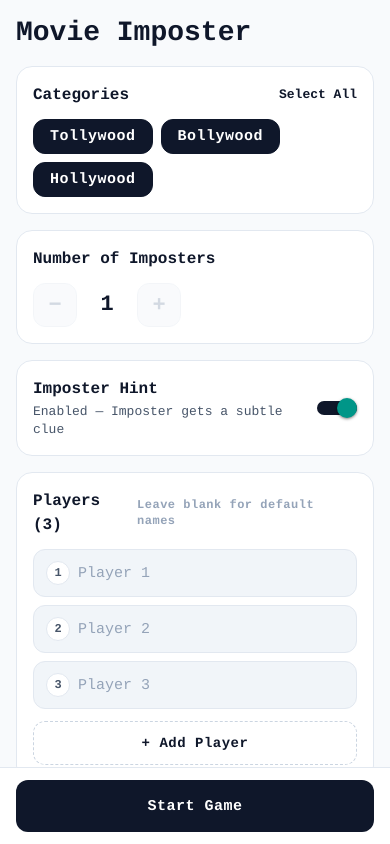
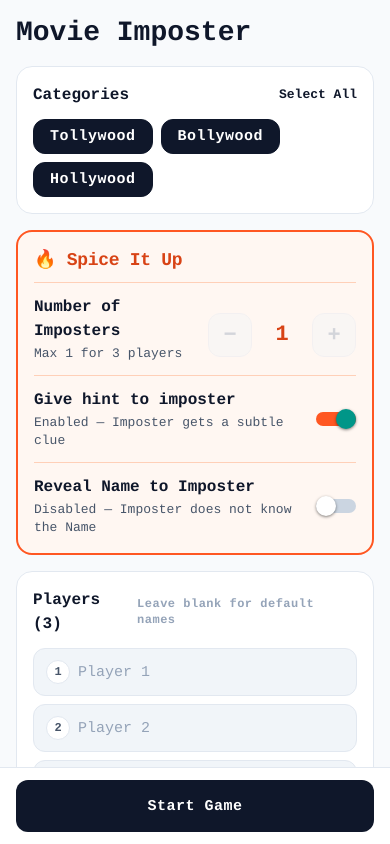
Before and after one commit to P-Sushanth/Movie_Imposter, a React Native app: screen / in a window 390 px wide. Built offline with nearby package versions, Linux system fonts and the light colour scheme.

Commit message:
feat(ui): add flame orange Spice It Up section with modifiers in setup screen

```diff
--- a/src/screens/SetupScreen.tsx
+++ b/src/screens/SetupScreen.tsx
@@ -24,6 +24,8 @@ interface SetupScreenProps {
   onChangeNumImposters: (count: number) => void;
   imposterClueEnabled: boolean;
   onToggleClueEnabled: (enabled: boolean) => void;
+  revealNameToImposter: boolean;
+  onToggleRevealNameToImposter: (enabled: boolean) => void;
   onStartGame: () => void;
 }
 
@@ -45,6 +47,8 @@ export const SetupScreen: React.FC<SetupScreenProps> = ({
   onChangeNumImposters,
   imposterClueEnabled,
   onToggleClueEnabled,
+  revealNameToImposter,
+  onToggleRevealNameToImposter,
   onStartGame,
 }) => {
   const maxImposters = Math.max(1, Math.floor(players.length / 2));
@@ -112,9 +116,22 @@ export const SetupScreen: React.FC<SetupScreenProps> = ({
           </View>
         </View>
 
-        {/* 2. Number of Imposters Section */}
-        <View style={styles.section}>
+        {/* 2. Spice It Up Section (Flame Orange) */}
+        <View style={styles.spicedSection}>
+          <View style={styles.spicedHeaderRow}>
+            <Text style={styles.spicedHeaderTitle}>🔥 Spice It Up</Text>
+          </View>
+
+          <View style={styles.spicedDivider} />
+
+          {/* Option 1: Number of Imposters */}
+          <View style={styles.spicedOptionRow}>
+            <View style={styles.switchTextContainer}>
               <Text style={styles.sectionTitle}>Number of Imposters</Text>
+              <Text style={styles.sectionSubtitle}>
+                Max {maxImposters} for {players.length} players
+              </Text>
+            </View>
             <View style={styles.stepperContainer}>
               <Pressable
                 onPress={handleDecrementImposters}
@@ -136,7 +153,9 @@ export const SetupScreen: React.FC<SetupScreenProps> = ({
               </Pressable>
 
               <View style={styles.stepperValueContainer}>
-              <Text style={styles.stepperValueText}>{numImposters}</Text>
+                <Text style={[styles.stepperValueText, { color: "#D84315" }]}>
+                  {numImposters}
+                </Text>
               </View>
 
               <Pressable
@@ -160,11 +179,12 @@ export const SetupScreen: React.FC<SetupScreenProps> = ({
             </View>
           </View>
 
-        {/* 3. Imposter Hint Section */}
-        <View style={styles.section}>
+          <View style={styles.spicedDivider} />
+
+          {/* Option 2: Give hint to imposter */}
           <View style={styles.switchRow}>
             <View style={styles.switchTextContainer}>
-              <Text style={styles.sectionTitle}>Imposter Hint</Text>
+              <Text style={styles.sectionTitle}>Give hint to imposter</Text>
               <Text style={styles.sectionSubtitle}>
                 {imposterClueEnabled
                   ? "Enabled — Imposter gets a subtle clue"
@@ -174,7 +194,27 @@ export const SetupScreen: React.FC<SetupScreenProps> = ({
             <Switch
               value={imposterClueEnabled}
               onValueChange={onToggleClueEnabled}
-              trackColor={{ false: "#CBD5E1", true: colors.primary }}
+              trackColor={{ false: "#CBD5E1", true: "#FF5722" }}
+              thumbColor={colors.surface}
+            />
+          </View>
+
+          <View style={styles.spicedDivider} />
+
+          {/* Option 3: Reveal Name to Imposter */}
+          <View style={styles.switchRow}>
+            <View style={styles.switchTextContainer}>
+              <Text style={styles.sectionTitle}>Reveal Name to Imposter</Text>
+              <Text style={styles.sectionSubtitle}>
+                {revealNameToImposter
+                  ? "Enabled — Imposter also sees the Name"
+                  : "Disabled — Imposter does not know the Name"}
+              </Text>
+            </View>
+            <Switch
+              value={revealNameToImposter}
+              onValueChange={onToggleRevealNameToImposter}
+              trackColor={{ false: "#CBD5E1", true: "#FF5722" }}
               thumbColor={colors.surface}
             />
           </View>
@@ -264,6 +304,51 @@ const styles = StyleSheet.create({
     borderRadius: borderRadius.lg,
     padding: spacing.lg,
     marginBottom: spacing.lg,
+  },
+  spicedSection: {
+    backgroundColor: "#FFF7F2",
+    borderColor: "#FF5722",
+    borderWidth: 2,
+    borderRadius: borderRadius.lg,
+    padding: spacing.lg,
+    marginBottom: spacing.lg,
+  },
+  spicedHeaderRow: {
+    flexDirection: "row",
+    alignItems: "center",
+    justifyContent: "space-between",
+  },
+  spicedHeaderTitle: {
+    fontFamily: courierFont,
+    fontSize: 18,
+    fontWeight: "800",
+    color: "#D84315",
+    letterSpacing: -0.3,
+  },
+  spicedBadge: {
+    backgroundColor: "rgba(255, 87, 34, 0.15)",
+    borderColor: "rgba(255, 87, 34, 0.4)",
+    borderWidth: 1,
+    borderRadius: 100,
+    paddingHorizontal: 8,
+    paddingVertical: 3,
+  },
+  spicedBadgeText: {
+    fontFamily: courierFont,
+    fontSize: 10,
+    fontWeight: "800",
+    color: "#D84315",
+    letterSpacing: 0.8,
+  },
+  spicedDivider: {
+    height: 1,
+    backgroundColor: "#FFD0B8",
+    marginVertical: spacing.md,
+  },
+  spicedOptionRow: {
+    flexDirection: "row",
+    justifyContent: "space-between",
+    alignItems: "center",
   },
   sectionHeaderRow: {
     flexDirection: "row",
```
Also changed, not shown: 1 other file (tests, documents, lock files or other folders). Lines whose indentation alone changed are shown as unchanged.
